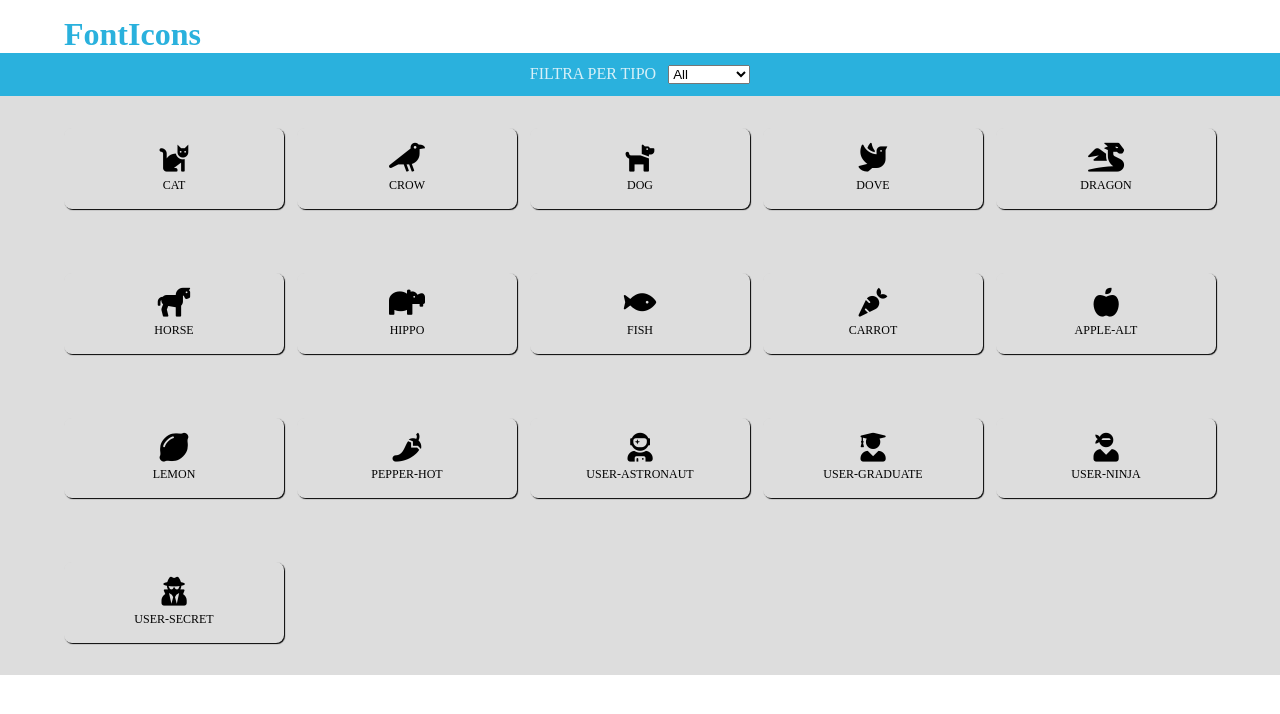
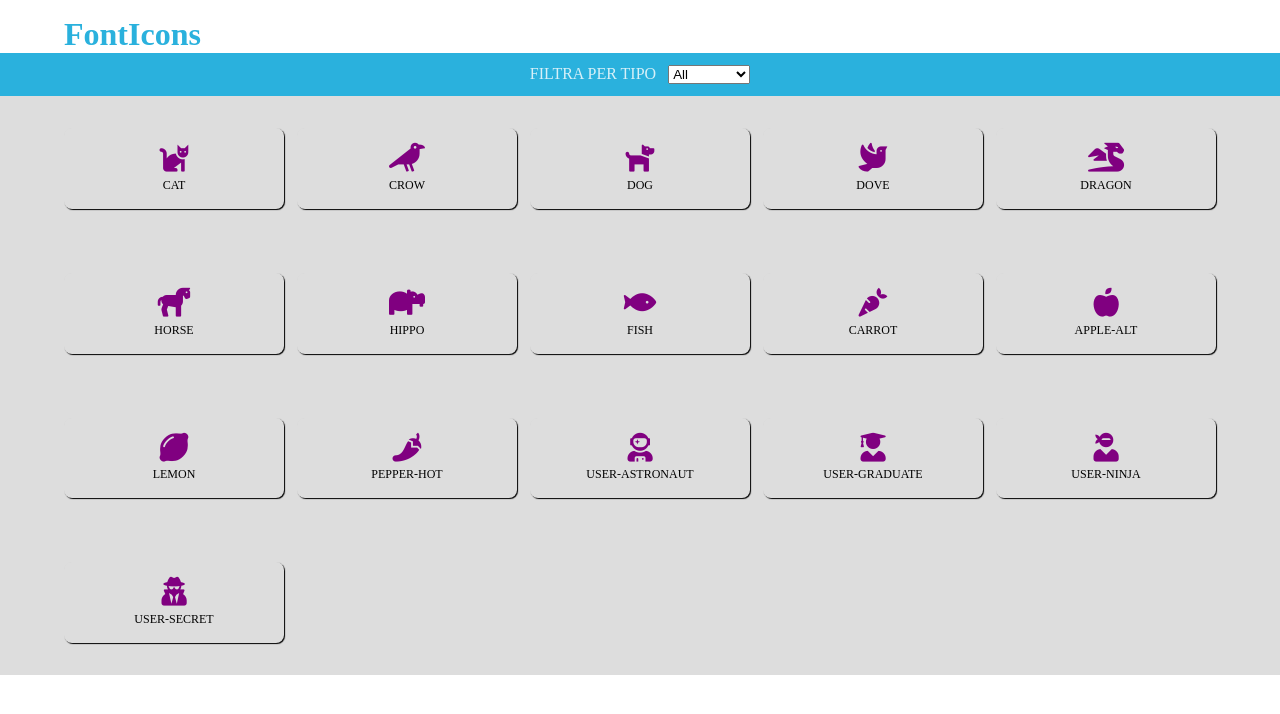
Before and after one commit to planeset94/js-es6-icons, a plain HTML site: page index.html in a window 1280 px wide. Drawn offline with Linux system fonts and the light colour scheme.

Commit message:
JS: coloring icons by a function: problems

```diff
--- a/asset/CSS/style.css
+++ b/asset/CSS/style.css
@@ -63,7 +63,7 @@ p.animal_name{
     margin-bottom: 5px;
 }
 
-.animal_card i .animal{
+/* .animal_card i .animal{
 color: #0600ff;
 
 }
@@ -72,4 +72,4 @@ color: #ffa500;
 }
 .animal_card i .user{
 color: #800080;
-}
+} */
--- a/asset/JS/main.js
+++ b/asset/JS/main.js
@@ -104,14 +104,11 @@ let animals = [
 let animalEl = document.getElementById('square');
 
 animals.forEach(animal => {
-    console.log(animal.name);
-    console.log(animal.family);
-    console.log(animal.type);
     animalEl.insertAdjacentHTML('beforeend', `
 
 <div class="animal_card">
 
-<i class="fas fa-${animal.name} ${animal.type}"></i>
+<i id="" class="fas fa-${animal.name}" style="color:${colorFunction()}"></i>
 <p class="animal_name" >${animal.name}</p>
 
 </div>
@@ -120,4 +117,20 @@ animals.forEach(animal => {
 
 });
 
-// Milestone 2 Coloriamo le icone per tipo
+function colorFunction() {
+    let colore;
+    animals.forEach(animal => {
+        if (animal.type === 'animal') {
+            colore = "#0600ff";
+        } else if (animal.type === 'user') {
+            colore = "#800080";
+        } else {
+            colore = "#ffa500";
+        };
+
+
+
+    });
+    return colore;
+
+};
```
